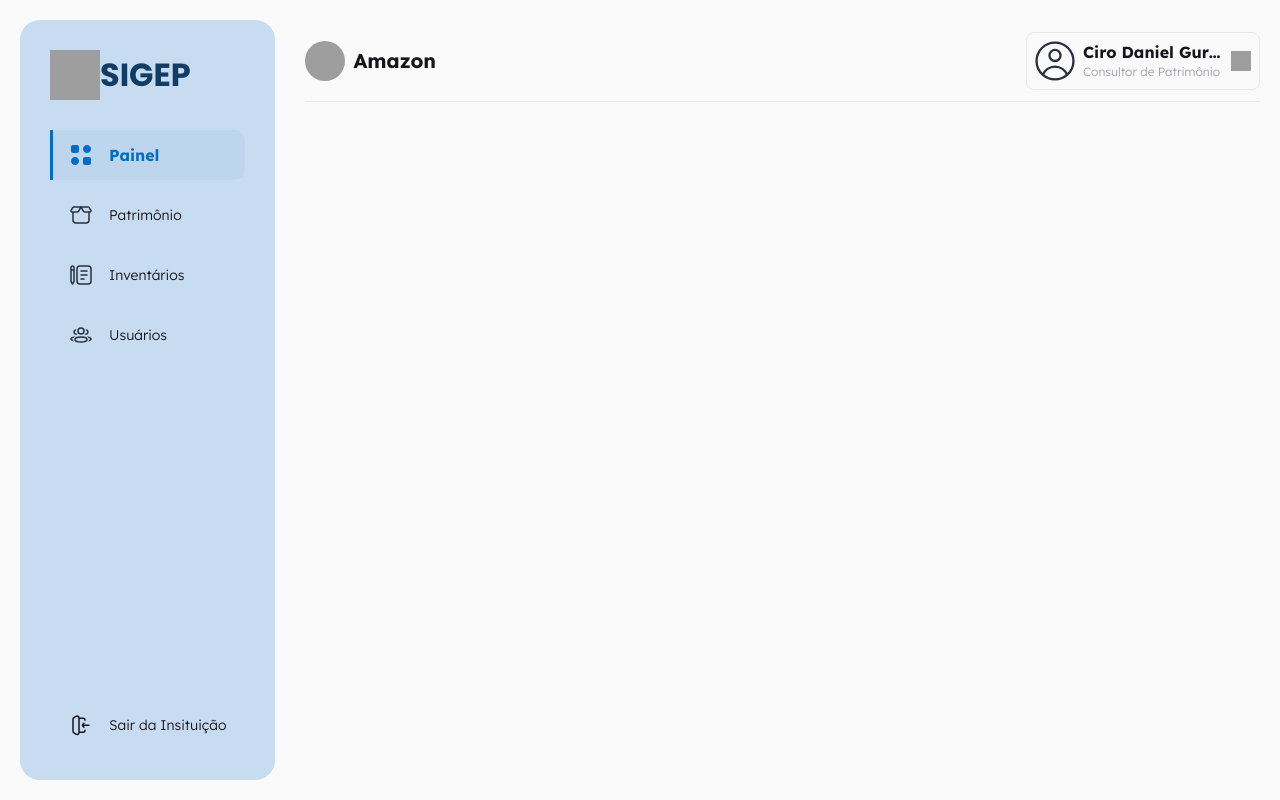
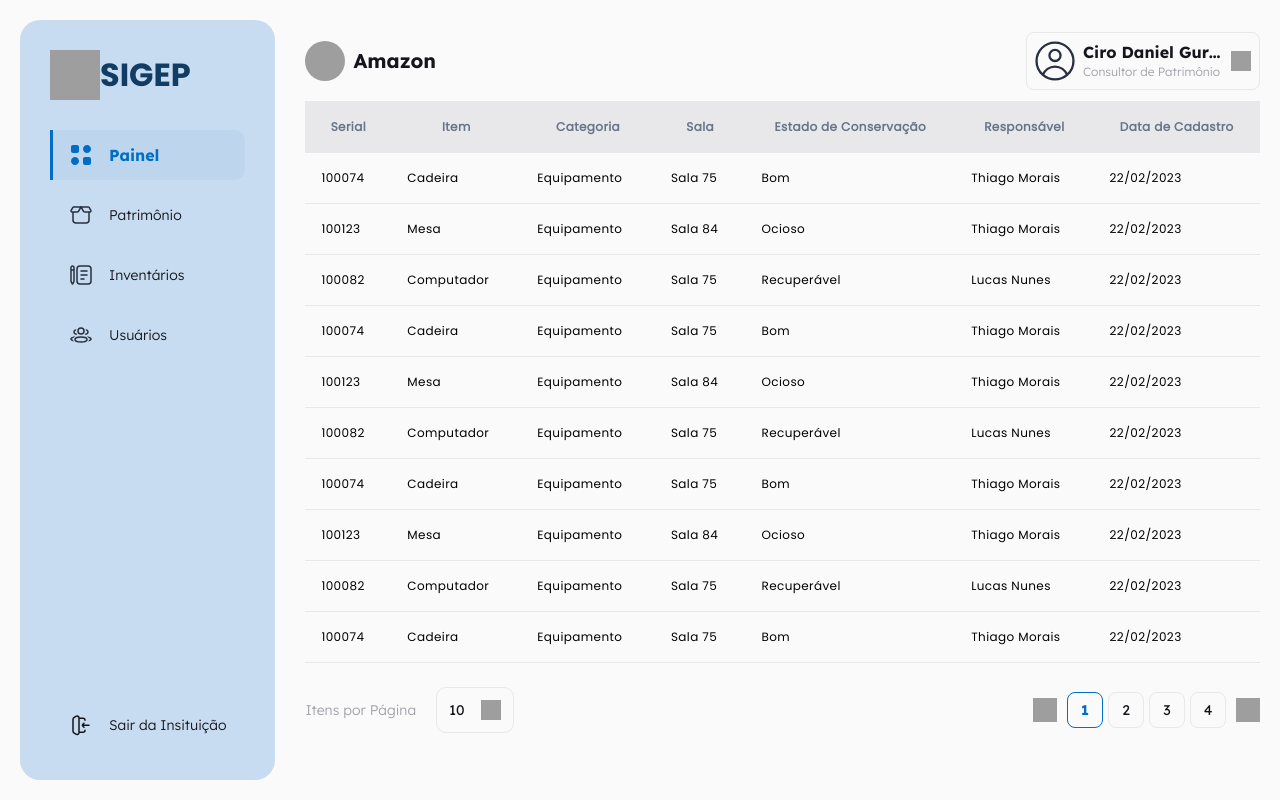
Before and after one commit to lucasNBS/sigep, a Django app: page / in a window 1280 px wide. Run offline with Django 5.2, Linux system fonts and the light colour scheme; grey boxes are pictures that could not be loaded.

Commit message:
feature: Table base template

```diff
--- a/static/css/global.css
+++ b/static/css/global.css
@@ -8,6 +8,7 @@
   --dark-90: #2e2b33;
   --dark-80: #464349;
 
+  --gray-160: #687588;
   --gray-100: #a2a1a8;
   --gray-20: #e8e8ea;
 
--- /dev/null
+++ b/static/css/table.css
@@ -0,0 +1,110 @@
+.table-content-container {
+  display: flex;
+  flex-direction: column;
+  gap: 24px;
+}
+
+.table-container {
+  border: none;
+  border-collapse: collapse;
+}
+
+.table-header {
+  background-color: var(--gray-20);
+}
+
+.table-header .table-cell {
+  color: var(--gray-160);
+}
+
+.table-row {
+  border-bottom: 1px solid var(--gray-20);
+}
+
+.table-cell {
+  padding: 16px;
+  font-family: "Poppins";
+  font-size: 12px;
+  letter-spacing: 0.4px;
+}
+
+.table-managment-container {
+  display: flex;
+  justify-content: space-between;
+  align-items: center;
+}
+
+.table-pagination-size {
+  display: flex;
+  justify-content: center;
+  align-items: center;
+  gap: 20px;
+}
+
+.table-pagination-text {
+  font-family: "Lexend Light";
+  font-size: 14px;
+  color: var(--gray-100);
+}
+
+.table-pagination-number {
+  display: flex;
+  justify-content: center;
+  align-items: center;
+  padding: 12px;
+  border: 1px solid var(--gray-20);
+  border-radius: 10px;
+  font-family: "Lexend";
+  font-size: 14px;
+  color: var(--dark-100);
+  gap: 16px;
+}
+
+.table-pagination-number-selector {
+  width: 20px;
+  height: 20px;
+  transform: rotate(-90deg);
+}
+
+.table-pagination {
+  display: flex;
+  justify-content: center;
+  align-items: center;
+  gap: 10px;
+}
+
+.table-pagination-previous,
+.table-pagination-next {
+  width: 24px;
+  height: 24px;
+}
+
+.table-pagination-next {
+  transform: rotate(180deg);
+}
+
+.table-pagination-numbers {
+  display: flex;
+  justify-content: center;
+  align-items: center;
+  gap: 5px;
+}
+
+.table-pagination-numbers-item {
+  display: flex;
+  justify-content: center;
+  align-items: center;
+  width: 36px;
+  height: 36px;
+  font-family: "Lexend";
+  font-size: 14px;
+  color: var(--dark-100);
+  border: 1px solid var(--gray-20);
+  border-radius: 8px;
+}
+
+.table-pagination-numbers-item.selected {
+  font-family: "Lexend Bold";
+  border: 1px solid var(--primary);
+  color: var(--primary);
+}
--- a/templates/base.html
+++ b/templates/base.html
@@ -6,6 +6,7 @@
   <meta name="viewport" content="width=device-width, initial-scale=1.0">
   <link rel="stylesheet" href="{% static 'css/global.css' %}">
   <link rel="stylesheet" href="{% static 'css/base.css' %}">
+  <link rel="stylesheet" href="{% static 'css/table.css' %}">
   <title>SIGEP - Sistema de Gerenciamento de Estoque e Patrimônio</title>
   {% block head %}
   {% endblock %}
@@ -59,8 +60,7 @@
       </div>
     </div>
     <section class="main-content-container">
-      {% block main %}
-      {% endblock %}
+      {% include 'partials/table.html' %}
     </section>
   </main>
 </body>
--- /dev/null
+++ b/templates/partials/table.html
@@ -0,0 +1,127 @@
+{% load static %}
+<div class="table-content-container">
+  <table class="table-container">
+    <thead class="table-header">
+      <tr class="table-row">
+        <th class="table-cell">Serial</th>
+        <th class="table-cell">Item</th>
+        <th class="table-cell">Categoria</th>
+        <th class="table-cell">Sala</th>
+        <th class="table-cell">Estado de Conservação</th>
+        <th class="table-cell">Responsável</th>
+        <th class="table-cell">Data de Cadastro</th>
+      </tr>
+    </thead>
+    <tbody class="table-body">
+      <tr class="table-row">
+        <td class="table-cell">100074</td>
+        <td class="table-cell">Cadeira</td>
+        <td class="table-cell">Equipamento</td>
+        <td class="table-cell">Sala 75</td>
+        <td class="table-cell">Bom</td>
+        <td class="table-cell">Thiago Morais</td>
+        <td class="table-cell">22/02/2023</td>
+      </tr>
+      <tr class="table-row">
+        <td class="table-cell">100123</td>
+        <td class="table-cell">Mesa</td>
+        <td class="table-cell">Equipamento</td>
+        <td class="table-cell">Sala 84</td>
+        <td class="table-cell">Ocioso</td>
+        <td class="table-cell">Thiago Morais</td>
+        <td class="table-cell">22/02/2023</td>
+      </tr>
+      <tr class="table-row">
+        <td class="table-cell">100082</td>
+        <td class="table-cell">Computador</td>
+        <td class="table-cell">Equipamento</td>
+        <td class="table-cell">Sala 75</td>
+        <td class="table-cell">Recuperável</td>
+        <td class="table-cell">Lucas Nunes</td>
+        <td class="table-cell">22/02/2023</td>
+      </tr>
+      <tr class="table-row">
+        <td class="table-cell">100074</td>
+        <td class="table-cell">Cadeira</td>
+        <td class="table-cell">Equipamento</td>
+        <td class="table-cell">Sala 75</td>
+        <td class="table-cell">Bom</td>
+        <td class="table-cell">Thiago Morais</td>
+        <td class="table-cell">22/02/2023</td>
+      </tr>
+      <tr class="table-row">
+        <td class="table-cell">100123</td>
+        <td class="table-cell">Mesa</td>
+        <td class="table-cell">Equipamento</td>
+        <td class="table-cell">Sala 84</td>
+        <td class="table-cell">Ocioso</td>
+        <td class="table-cell">Thiago Morais</td>
+        <td class="table-cell">22/02/2023</td>
+      </tr>
+      <tr class="table-row">
+        <td class="table-cell">100082</td>
+        <td class="table-cell">Computador</td>
+        <td class="table-cell">Equipamento</td>
+        <td class="table-cell">Sala 75</td>
+        <td class="table-cell">Recuperável</td>
+        <td class="table-cell">Lucas Nunes</td>
+        <td class="table-cell">22/02/2023</td>
+      </tr>
+      <tr class="table-row">
+        <td class="table-cell">100074</td>
+        <td class="table-cell">Cadeira</td>
+        <td class="table-cell">Equipamento</td>
+        <td class="table-cell">Sala 75</td>
+        <td class="table-cell">Bom</td>
+        <td class="table-cell">Thiago Morais</td>
+        <td class="table-cell">22/02/2023</td>
+      </tr>
+      <tr class="table-row">
+        <td class="table-cell">100123</td>
+        <td class="table-cell">Mesa</td>
+        <td class="table-cell">Equipamento</td>
+        <td class="table-cell">Sala 84</td>
+        <td class="table-cell">Ocioso</td>
+        <td class="table-cell">Thiago Morais</td>
+        <td class="table-cell">22/02/2023</td>
+      </tr>
+      <tr class="table-row">
+        <td class="table-cell">100082</td>
+        <td class="table-cell">Computador</td>
+        <td class="table-cell">Equipamento</td>
+        <td class="table-cell">Sala 75</td>
+        <td class="table-cell">Recuperável</td>
+        <td class="table-cell">Lucas Nunes</td>
+        <td class="table-cell">22/02/2023</td>
+      </tr>
+      <tr class="table-row">
+        <td class="table-cell">100074</td>
+        <td class="table-cell">Cadeira</td>
+        <td class="table-cell">Equipamento</td>
+        <td class="table-cell">Sala 75</td>
+        <td class="table-cell">Bom</td>
+        <td class="table-cell">Thiago Morais</td>
+        <td class="table-cell">22/02/2023</td>
+      </tr>
+    </tbody>
+  </table>
+  <div class="table-managment-container">
+    <div class="table-pagination-size">
+      <p class="table-pagination-text">Itens por Página</p>
+      <div class="table-pagination-number">
+        10
+        <img class="table-pagination-number-selector" src="{% static 'icons/Arrow.svg' %}" alt="Selecionar itens por página">
+      </div>
+    </div>
+    <div class="table-pagination">
+      <img class="table-pagination-previous" src="{% static 'icons/Arrow.svg' %}" alt="Página anterior">
+      <div class="table-pagination-numbers">
+        <span class="table-pagination-numbers-item selected">1</span>
+        <span class="table-pagination-numbers-item">2</span>
+        <span class="table-pagination-numbers-item">3</span>
+        <span class="table-pagination-numbers-item">4</span>
+      </div>
+      <img class="table-pagination-next" src="{% static 'icons/Arrow.svg' %}" alt="Página seguinte">
+    </div>
+  </div>
+</div>
```
